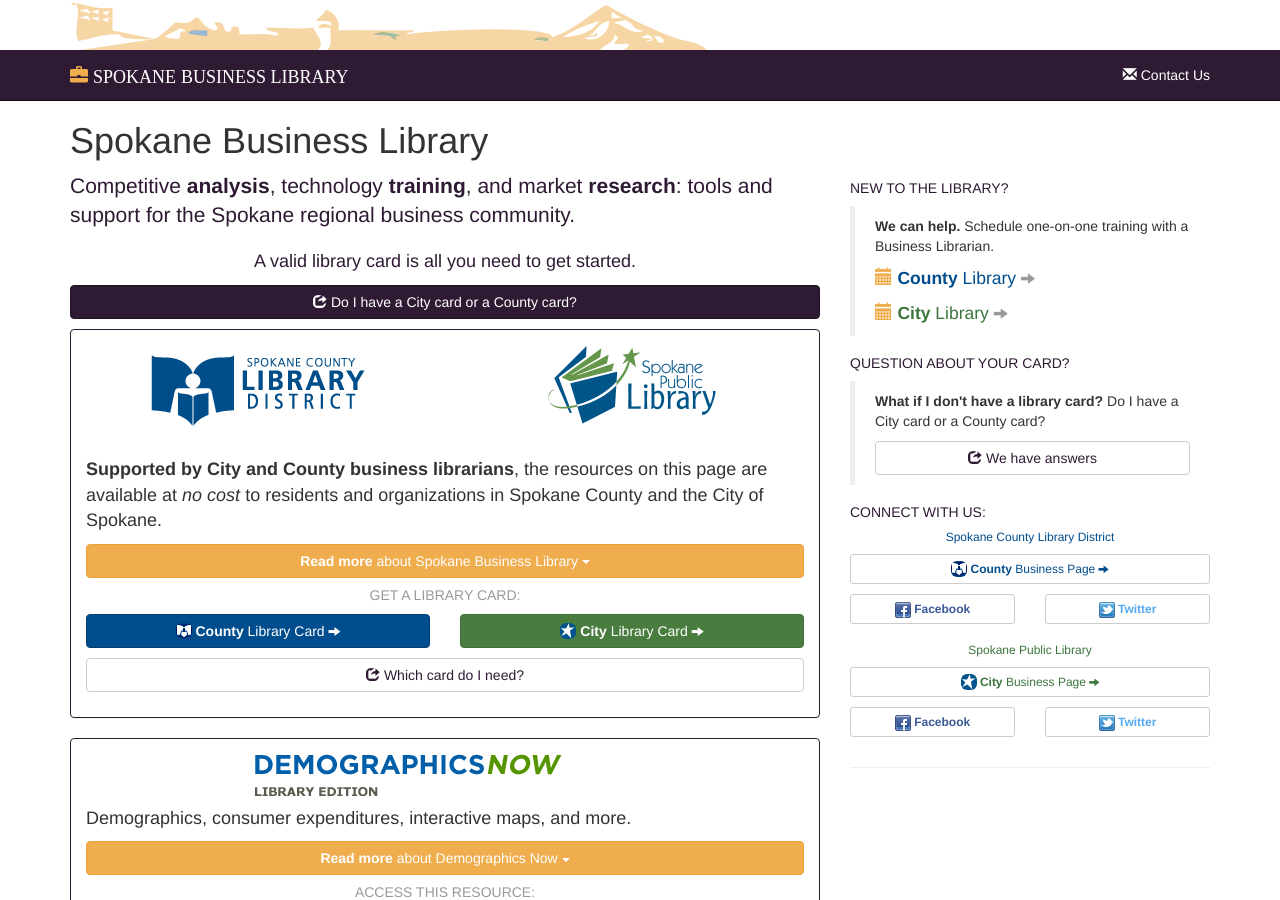
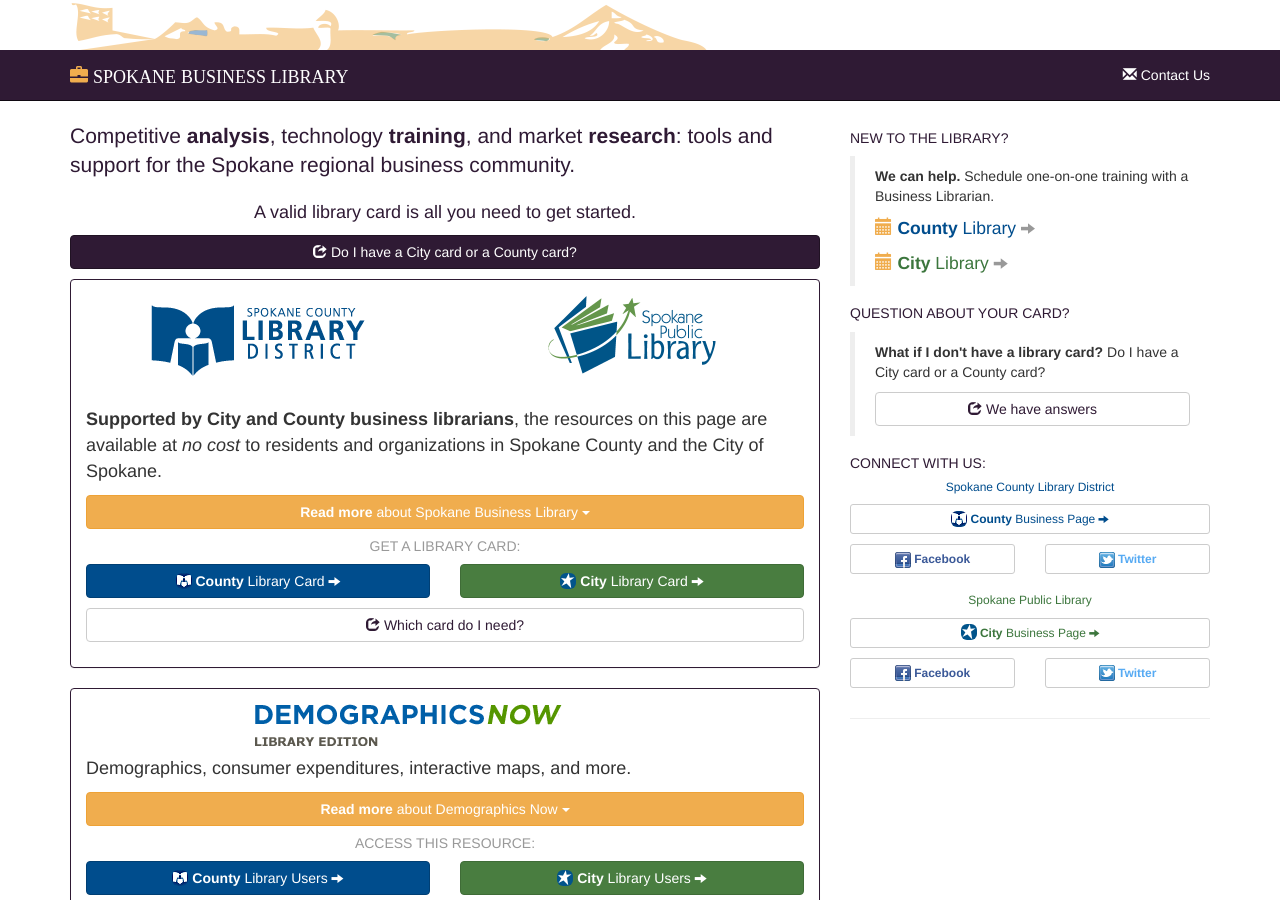
Before and after one commit to spokanebusinesslibrary/spokanebusinesslibrary.github.io, a Jekyll site: the page built from index.md, in a window 1280 px wide and 900 px high. Built offline with Jekyll 4.4.1, drawn with Linux system fonts in a browser that asks for light colours; nearby versions of some CDN libraries; some web fonts are replaced.

Commit message:
oops, strip extraneous markdown

```diff
--- a/_layouts/default.html
+++ b/_layouts/default.html
@@ -30,25 +30,8 @@
     {% include header.html %}
 
     <div class="container" style="font-size:18px;">
-      {% if page.title %}
-      <h1 class="" style="margin-top:0px;">
-        {% if page.date %}
-        <small class="glyphicon glyphicon-hand-right text-info"> </small>
-        {% endif %}
-        {{ page.title }}
-        {% if page.subtitle %}<small>{{page.subtitle}}</small>{% endif %}
-      </h1>
-      {% endif %}
 
-      {% if page.date %}
-      <div class="panel panel-info" style="border-left-width:4px;">
-        <div class="panel-body">
-        {{ content }}
-        </div>
-      </div>
-      {% else %}
-        {{ content }}
-      {% endif %}
+      {{ content }}
 
       {% include handlebars.html %}
 
```
Also changed, not shown: 1 other file.
